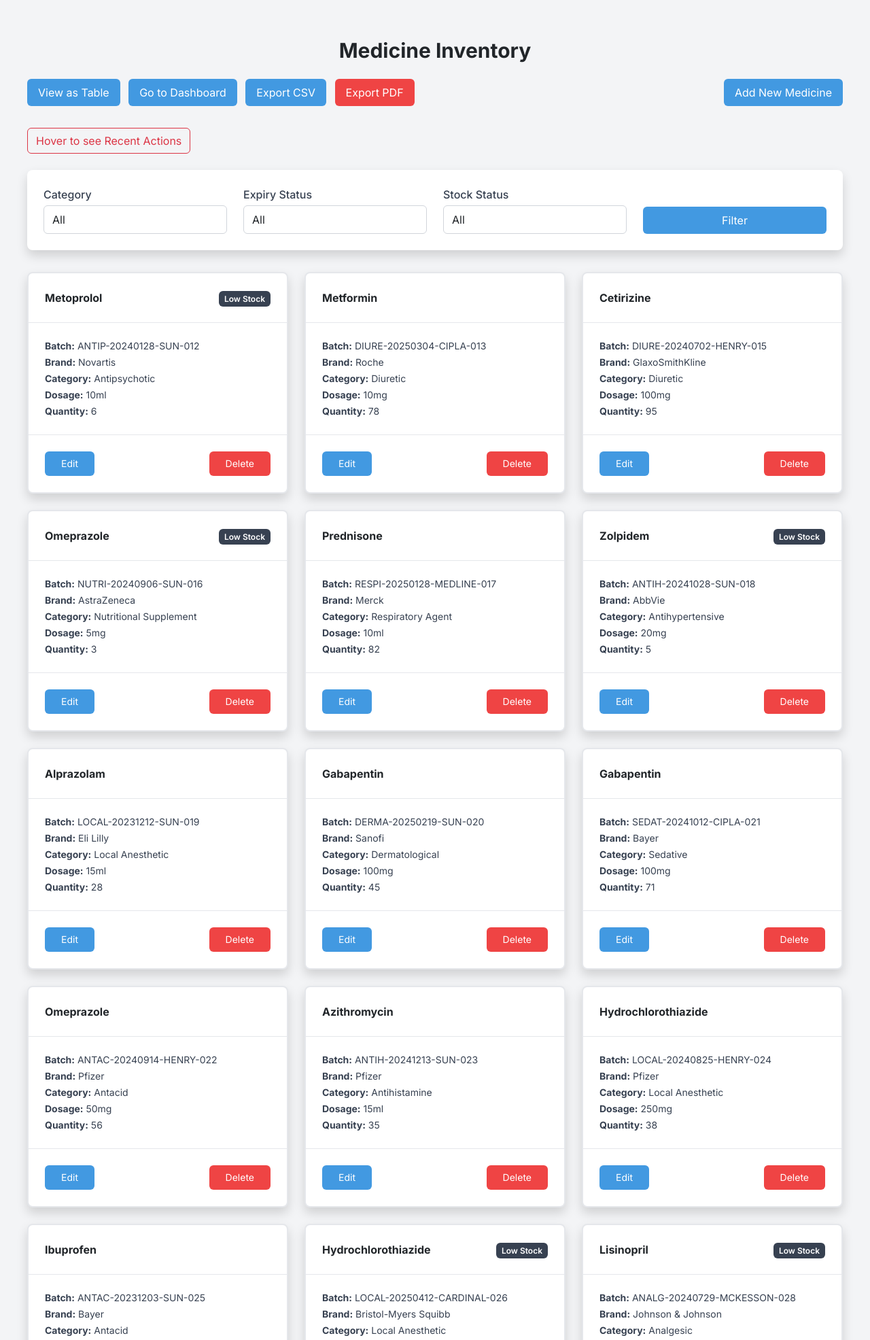
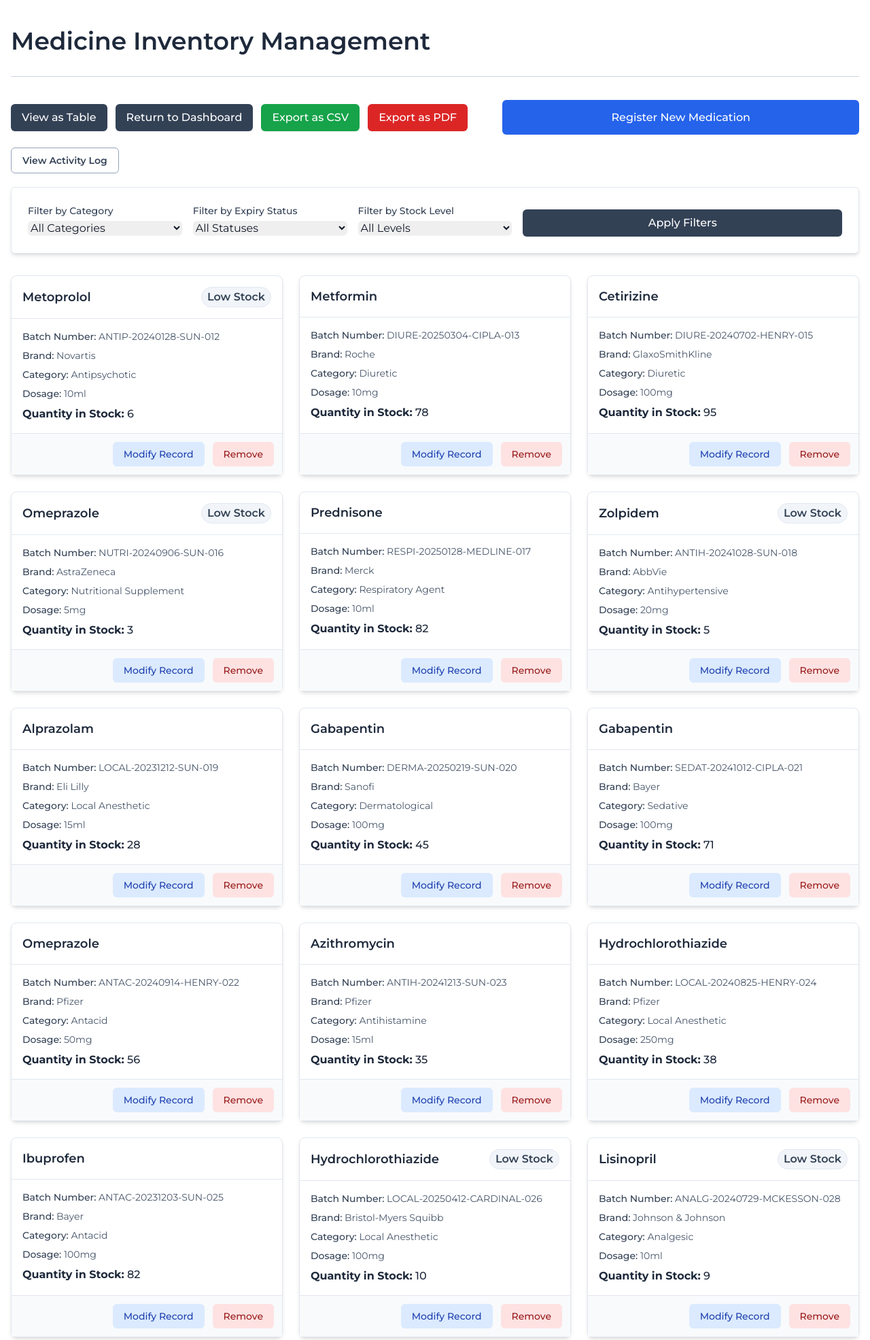
Before and after one commit to YOOSUF-HUB/Smart-Pharmacy-System, a Django app: page /medicine/cards/ in a window 1280 px wide. Shown: the top 1971 px of the page at 68% size. Run offline with Django 5.2, Linux system fonts and the light colour scheme; data comes from the database, SQL or seed files in the repository; both versions use the stored data as it was after the commit; some libraries are stand-ins or nearby versions.

Commit message:
Refactor medicine inventory templates for improved styling and structure Added tailwind

```diff
--- /dev/null
+++ b/templates/Medicine_inventory/base.html
@@ -0,0 +1,21 @@
+<!DOCTYPE html>
+<html lang="en">
+<head>
+  <meta charset="UTF-8" />
+  <meta name="viewport" content="width=device-width, initial-scale=1.0" />
+  <title>{% block title %}MediSync+{% endblock title %}</title>
+
+  <script src="https://cdn.tailwindcss.com"></script>
+
+  <link href="https://fonts.googleapis.com/css2?family=Inter:wght@400;600;700&display=swap" rel="stylesheet">
+  <link rel="preconnect" href="https://fonts.googleapis.com">
+  <link rel="preconnect" href="https://fonts.gstatic.com" crossorigin>
+  <link href="https://fonts.googleapis.com/css2?family=Montserrat:ital,wght@0,100..900;1,100..900&family=Questrial&display=swap" rel="stylesheet">
+
+</head>
+
+<body class="bg-white text-gray-900 min-h-screen">
+  {% block content %}
+  {% endblock content %}
+</body>
+</html>
--- a/templates/Medicine_inventory/view_medicine.html
+++ b/templates/Medicine_inventory/view_medicine.html
@@ -1,288 +1,199 @@
-{% extends 'base.html' %}
+{% extends 'Medicine_inventory/base.html' %}
 
-{% block title %}Medicine List{% endblock title %}
+{% block title %}Medical Inventory Management{% endblock title %}
 
 {% block content %}
-<!-- Tailwind CSS and Custom Styles -->
 <script src="https://cdn.tailwindcss.com"></script>
 <link href="https://fonts.googleapis.com/css2?family=Inter:wght@400;500;600;700&display=swap" rel="stylesheet">
+<link href="https://fonts.googleapis.com/css2?family=Lora:wght@400;500;600;700&display=swap" rel="stylesheet">
 <style>
-
   body {
-            font-family: 'Inter', sans-serif;
-            background-color: #f3f4f6; /* Light gray background */
+    font-family: "Montserrat", sans-serif;
+    background-color: #f8fafc;
   }
-        .container {
-            max-width: 1800px;
-            margin: 0 auto;
-            padding: 1rem;
+  .font-serif {
+    font-family: "Montserrat", sans-serif;
   }
-        .navbar {
-            background-color: #1a202c; /* Dark gray for navbar */
-            color: #ffffff;
-            padding: 1rem;
-            border-radius: 0.5rem;
-            margin-bottom: 1rem;
-        }
-        .navbar a {
-            color: #ffffff;
-            margin-right: 1.5rem;
-            text-decoration: none;
-            font-weight: 500;
-            transition: color 0.2s ease-in-out;
-        }
-        .navbar a:hover {
-            color: #a0aec0; /* Lighter gray on hover */
-        }
-        .btn-primary {
-            background-color: #4299e1; /* Blue */
-            color: white;
-            padding: 0.5rem 1rem;
-            border-radius: 0.375rem;
-            transition: background-color 0.2s ease-in-out;
-        }
-        .btn-primary:hover {
-            background-color: #3182ce; /* Darker blue */
-        }
-        .btn-danger {
-            background-color: #ef4444; /* Red */
-            color: white;
-            padding: 0.5rem 1rem;
-            border-radius: 0.375rem;
-            transition: background-color 0.2s ease-in-out;
-        }
-        .btn-danger:hover {
-            background-color: #dc2626; /* Darker red */
-        }
-        .form-control {
-            border: 1px solid #d1d5db;
-            padding: 0.5rem 0.75rem;
-            border-radius: 0.375rem;
-            width: 100%;
-            box-sizing: border-box; /* Ensures padding doesn't increase width */
-        }
-        .form-group label {
-            display: block;
-            margin-bottom: 0.5rem;
-            font-weight: 500;
-            color: #374151;
-        }
-        .messages {
-            list-style: none;
-            padding: 0;
-            margin-bottom: 1rem;
-        }
-        .messages li {
-            padding: 0.75rem 1rem;
-            border-radius: 0.375rem;
-            margin-bottom: 0.5rem;
-            font-weight: 500;
-        }
-        .messages .success {
-            background-color: #d1fae5; /* Green light */
-            color: #065f46; /* Green dark */
-            border: 1px solid #34d399;
-        }
-        .messages .error {
-            background-color: #fee2e2; /* Red light */
-            color: #991b1b; /* Red dark */
-            border: 1px solid #ef4444;
-        }
-        .messages .warning {
-            background-color: #fffbeb; /* Yellow light */
-            color: #92400e; /* Yellow dark */
-            border: 1px solid #f59e0b;
-        }
-        .messages .info {
-            background-color: #e0f2fe; /* Blue light */
-            color: #1e40af; /* Blue dark */
-            border: 1px solid #60a5fa;
-        }
-        .table-auto {
-            width: 100%;
-            border-collapse: collapse;
-        }
-        .table-auto th, .table-auto td {
-            border: 1px solid #e5e7eb;
-            padding: 0.75rem;
-            text-align: left;
-        }
-        .table-auto th {
-            background-color: #f9fafb;
-            font-weight: 600;
-            color: #374151;
-        }
-        .table-auto tbody tr:nth-child(odd) {
-            background-color: #f3f4f6;
-        }
-        .table-auto tbody tr:hover {
-            background-color: #e5e7eb;
-        }
-.popover {
-    max-width: 800px;
-    width: 800px;
-  }
-
 </style>
 
-<div class="container mx-auto px-4 py-8">
-  <h2 class="text-center text-3xl font-bold mb-6">Medicine Inventory</h2>
+<div class="container mx-auto max-w-7.5xl px-4 py-10">
+  <h2 class="font-serif text-left text-4xl font-semibold text-slate-800 mb-8">Medicine Inventory Management</h2>
+  <hr class="border-slate-300 mb-10">
 
-  <!-- Top Action Buttons -->
-  <div class="flex flex-wrap justify-between items-center mb-6">
-    <div class="mb-2 space-x-2">
-      <a href="{% url 'medicine_table' %}" class="btn-primary inline-block">View as Table</a>
-      <a href="{% url 'med_inventory_dash' %}" class="btn-primary inline-block">Go to Dashboard</a>
-      <a href="{% url 'export_medicine_csv' %}" class="btn-primary bg-green-500 hover:bg-green-600 inline-block">Export CSV</a>
-      <a href="{% url 'export_medicine_pdf' %}" class="btn-danger inline-block">Export PDF</a>
+  <div class="flex flex-wrap justify-between items-center mb-6 gap-4">
+    <div class="flex flex-wrap items-center gap-3">
+      <a href="{% url 'medicine_table' %}" class="bg-slate-700 hover:bg-slate-800 text-white font-medium py-2 px-4 rounded-md shadow-sm transition-colors">View as Table</a>
+      <a href="{% url 'med_inventory_dash' %}" class="bg-slate-700 hover:bg-slate-800 text-white font-medium py-2 px-4 rounded-md shadow-sm transition-colors">Return to Dashboard</a>
+      <a href="{% url 'export_medicine_csv' %}" class="bg-green-600 hover:bg-green-800 text-white font-medium py-2 px-4 rounded-md shadow-sm transition-colors">Export as CSV</a>
+      <a href="{% url 'export_medicine_pdf' %}" class="bg-red-600 hover:bg-red-900 text-white font-medium py-2 px-4 rounded-md shadow-sm transition-colors">Export as PDF</a>
     </div>
-    <div class="mb-2">
-      <a href="{% url 'medicine_create' %}" class="btn-primary inline-block">Add New Medicine</a>
+    <div>
+      <a href="{% url 'medicine_create' %}" class="bg-blue-600 hover:bg-blue-900 text-white font-medium py-4 px-40 rounded-md shadow-sm transition-colors">Register New Medication</a>
     </div>
   </div>
 
-  <div class="text-left my-4">
-  <button type="button"
-          class="btn btn-outline-danger"
-          data-bs-toggle="popover"
-          data-bs-html="true"
-          data-bs-trigger="hover focus"
-          title="Recently Performed Actions"
-          data-bs-content='
-            <ul class="list-group list-group-flush text-start">
+  <div class="text-left my-5">
+    <div class="relative inline-block group">
+      <button type="button" class="border border-slate-400 text-slate-700 hover:bg-slate-100 font-semibold py-2 px-4 rounded-md transition-colors duration-200 text-sm">
+        View Activity Log
+      </button>
+      <div class="absolute z-20 hidden group-hover:block bg-white rounded-md shadow-xl border w-96 max-w-md mt-2">
+        <div class="font-serif font-bold text-lg text-slate-800 p-3 border-b">
+          Recent Transaction Log
+        </div>
+        <ul class="divide-y divide-slate-200">
           {% for action in recent_actions %}
-                <li class="list-group-item d-flex justify-content-between align-items-center">
-                  <span>
-                    <strong>
+            <li class="p-3 flex justify-between items-center">
+              <div>
+                <strong class="font-semibold text-slate-800">
                   {% if action.medicine %}
                     {{ action.medicine.name }} ({{ action.medicine.batch_number }})
                   {% else %}
                     {{ action.medicine_name }} ({{ action.batch_number }})
                   {% endif %}
                 </strong>
-                    <span class="badge bg-warning ms-2">{{ action.get_action_display }}</span>
-                  </span>
-                  <small class="text-muted">{{ action.timestamp|date:"M d, Y H:i" }}</small>
+                <span class="text-xs font-semibold text-yellow-800 bg-yellow-100 border border-yellow-200 ml-2 px-2 py-0.5 rounded-full">{{ action.get_action_display }}</span>
+              </div>
+              <small class="text-slate-500 whitespace-nowrap text-xs">{{ action.timestamp|date:"M d, Y H:i" }}</small>
             </li>
           {% empty %}
-                <li class="list-group-item text-muted text-center">No recent actions.</li>
+            <li class="p-4 text-slate-500 text-center">No recent activity recorded.</li>
           {% endfor %}
         </ul>
-          '>
-    Hover to see Recent Actions
-  </button>
+      </div>
+    </div>
   </div>
 
-  <!-- Filter Section -->
-  <div class="bg-white shadow rounded-lg p-6 mb-8">
-    <form method="get" class="grid grid-cols-1 md:grid-cols-4 gap-4">
+  <div class="bg-white shadow-md rounded-md p-6 mb-8 border border-slate-200">
+    <form method="get" class="grid grid-cols-1 md:grid-cols-2 lg:grid-cols-5 gap-4 items-end">
       <div>
-        <label for="category" class="block font-medium text-gray-700 mb-1">Category</label>
-        <select name="category" id="category" class="form-control">
-          <option value="">All</option>
+        <label for="category" class="block text-sm font-medium text-slate-700 mb-1">Filter by Category</label>
+        <select name="category" id="category" class="w-full border-slate-300 rounded-md shadow-sm focus:border-blue-700 focus:ring-blue-700">
+          <option value="">All Categories</option>
           {% for cat in categories %}
             <option value="{{ cat }}" {% if request.GET.category == cat %}selected{% endif %}>{{ cat }}</option>
           {% endfor %}
         </select>
       </div>
       <div>
-        <label for="expiry" class="block font-medium text-gray-700 mb-1">Expiry Status</label>
-        <select name="expiry" id="expiry" class="form-control">
-          <option value="">All</option>
+        <label for="expiry" class="block text-sm font-medium text-slate-700 mb-1">Filter by Expiry Status</label>
+        <select name="expiry" id="expiry" class="w-full border-slate-300 rounded-md shadow-sm focus:border-blue-700 focus:ring-blue-700">
+          <option value="">All Statuses</option>
           <option value="near" {% if request.GET.expiry == 'near' %}selected{% endif %}>Near Expiry</option>
           <option value="expired" {% if request.GET.expiry == 'expired' %}selected{% endif %}>Expired</option>
         </select>
       </div>
       <div>
-        <label for="low_stock" class="block font-medium text-gray-700 mb-1">Stock Status</label>
-        <select name="low_stock" id="low_stock" class="form-control">
-          <option value="">All</option>
+        <label for="low_stock" class="block text-sm font-medium text-slate-700 mb-1">Filter by Stock Level</label>
+        <select name="low_stock" id="low_stock" class="w-full border-slate-300 rounded-md shadow-sm focus:border-blue-700 focus:ring-blue-700">
+          <option value="">All Levels</option>
           <option value="low" {% if request.GET.low_stock == 'low' %}selected{% endif %}>Low Stock</option>
         </select>
       </div>
-      <div class="flex items-end">
-        <button type="submit" class="btn-primary w-full">Filter</button>
+      <div class="flex gap-2 col-span-1 md:col-span-2 lg:col-span-2">
+        <button type="submit" class="w-full bg-slate-700 hover:bg-slate-800 text-white font-medium py-2 px-4 rounded-md shadow-sm transition-colors">Apply Filters</button>
+        {% if request.GET.category or request.GET.expiry or request.GET.low_stock %}
+          <a href="{% url 'medicine_cards' %}" class="w-full text-center border border-slate-300 hover:bg-slate-100 text-slate-700 font-medium py-2 px-4 rounded-md shadow-sm transition-colors">Clear Filters</a>
+        {% endif %}
       </div>
-        {% if request.GET.category or request.GET.expiry or request.GET.low_stock %}
-          <a href="{% url 'medicine_cards' %}" class="btn btn-outline-secondary">Reset Filters</a>
-        {% endif %}
-
-
     </form>
   </div>
 
-  <!-- Medicine Cards Grid -->
   <div class="grid gap-6 grid-cols-1 md:grid-cols-2 lg:grid-cols-3">
-    {% if medicine %}
     {% for med in medicine %}
-        <div class="bg-white rounded-lg shadow border-2 flex flex-col h-full">
-          <div class="flex justify-between items-center p-4 border-b">
-            <strong>{{ med.name }}</strong>
-            <div class="space-x-2">
+      <div class="bg-white rounded-lg shadow-md border border-slate-200 flex flex-col h-full transition-all duration-300 hover:shadow-lg hover:-translate-y-1">
+        <div class="p-4 border-b border-slate-200 flex justify-between items-center">
+          <h2 class="font-serif text-lg font-semibold text-slate-800">{{ med.name }}</h2>
+          <div class="flex items-center gap-2">
             {% if med.is_expired %}
-                <span class="text-xs font-semibold text-white bg-red-500 px-2 py-1 rounded">Expired</span>
+              <span class="text-s font-semibold text-red-800 bg-red-100 border border-red-200 px-2 py-0.5 rounded-full">Expired</span>
             {% elif med.near_expiry %}
-                <span class="text-xs font-semibold text-white bg-red-400 px-2 py-1 rounded">Near Expiry</span>
+              <span class="text-s font-semibold text-yellow-800 bg-yellow-100 border border-yellow-200 px-2 py-0.5 rounded-full">Near Expiry</span>
             {% endif %}
             {% if med.low_stock %}
-                <span class="text-xs font-semibold text-white bg-gray-700 px-2 py-1 rounded">Low Stock</span>
+              <span class="text-s font-semibold text-slate-700 bg-slate-100 border border-slate-200 px-2 py-0.5 rounded-full">Low Stock</span>
             {% endif %}
           </div>
         </div>
-          <div class="p-4 text-sm text-gray-700 space-y-1">
-            <p><strong>Batch:</strong> {{ med.batch_number }}</p>
-            <p><strong>Brand:</strong> {{ med.brand }}</p>
-            <p><strong>Category:</strong> {{ med.category }}</p>
-            <p><strong>Dosage:</strong> {{ med.dosage }}</p>
-            <p><strong>Quantity:</strong> {{ med.quantity_in_stock }}</p>
+        <div class="p-4 text-sm text-slate-600 space-y-2 flex-grow">
+          <p><strong class="font-medium text-slate-700">Batch Number:</strong> {{ med.batch_number }}</p>
+          <p><strong class="font-medium text-slate-700">Brand:</strong> {{ med.brand }}</p>
+          <p><strong class="font-medium text-slate-700">Category:</strong> {{ med.category }}</p>
+          <p><strong class="font-medium text-slate-700">Dosage:</strong> {{ med.dosage }}</p>
+          <p class="font-medium text-base text-slate-800 mt-1"><strong>Quantity in Stock:</strong> {{ med.quantity_in_stock }}</p>
         </div>
-          <div class="p-4 mt-auto border-t flex justify-between items-center">
-            <a href="{% url 'medicine_update' med.id %}" class="btn-primary text-sm px-4 py-2">Edit</a>
-            <button type="button"
-                    class="btn-danger text-sm px-4 py-2"
-                    data-bs-toggle="modal"
-                    data-bs-target="#deleteModal{{ med.id }}">
-              Delete
+        <div class="p-3 mt-auto bg-slate-50 border-t border-slate-200 flex justify-end items-center gap-3">
+          <a href="{% url 'medicine_update' med.id %}" class="text-sm font-medium bg-blue-100 text-blue-800 hover:bg-blue-200 px-4 py-2 rounded-md transition-colors">Modify Record</a>
+          <button type="button" class="open-modal-button text-sm font-medium bg-red-100 text-red-800 hover:bg-red-200 px-4 py-2 rounded-md transition-colors" data-modal-target="#deleteModal{{ med.id }}">
+            Remove
           </button>
         </div>
       </div>
 
-        <!-- Delete Modal -->
-        <div class="modal fade" id="deleteModal{{ med.id }}" tabindex="-1" aria-labelledby="deleteModalLabel{{ med.id }}" aria-hidden="true">
-          <div class="modal-dialog modal-dialog-centered">
-            <div class="modal-content">
-              <div class="modal-header">
-                <h5 class="modal-title">Confirm Delete</h5>
-                <button type="button" class="btn-close" data-bs-dismiss="modal" aria-label="Close"></button>
+      <div id="deleteModal{{ med.id }}" class="modal fixed inset-0 bg-black bg-opacity-50 overflow-y-auto h-full w-full z-50 hidden">
+        <div class="relative top-20 mx-auto p-5 border w-full max-w-md shadow-lg rounded-md bg-white">
+          <div class="mt-3 text-center">
+            <div class="mx-auto flex items-center justify-center h-12 w-12 rounded-full bg-red-100">
+              <svg class="h-6 w-6 text-red-700" fill="none" stroke="currentColor" viewBox="0 0 24 24" xmlns="http://www.w3.org/2000/svg">
+                <path stroke-linecap="round" stroke-linejoin="round" stroke-width="2" d="M12 9v2m0 4h.01m-6.938 4h13.856c1.54 0 2.502-1.667 1.732-3L13.732 4c-.77-1.333-2.694-1.333-3.464 0L3.34 16c-.77 1.333.192 3 1.732 3z"></path>
+              </svg>
             </div>
-              <div class="modal-body">
-                Are you sure you want to delete <strong>{{ med.name }} - {{ med.batch_number }}</strong>?
+            <h3 class="font-serif text-lg leading-6 font-medium text-slate-900 mt-4">Deletion Confirmation</h3>
+            <div class="mt-2 px-7 py-3">
+              <p class="text-sm text-slate-500">
+                Please confirm your intention to permanently delete the record for <strong>{{ med.name }} (Batch: {{ med.batch_number }})</strong>. This action cannot be reversed.
+              </p>
             </div>
-              <div class="modal-footer">
-                <button type="button" class="btn-primary" data-bs-dismiss="modal">Cancel</button>
-                <a href="{% url 'medicine_delete' med.id %}" class="btn-danger">Delete</a>
+            <div class="items-center px-4 py-3 flex justify-center gap-4">
+              <button type="button" class="close-modal-button px-4 py-2 bg-slate-200 text-slate-800 rounded-md hover:bg-slate-300 w-full">
+                Cancel
+              </button>
+              <a href="{% url 'medicine_delete' med.id %}" class="px-4 py-2 bg-red-700 text-white rounded-md hover:bg-red-800 w-full">
+                Confirm Deletion
+              </a>
             </div>
           </div>
         </div>
       </div>
-      {% endfor %}
-    {% else %}
-      <div class="col-span-3">
-        <div class="messages">
-          <li class="info text-center">No medicines found.</li>
+    {% empty %}
+      <div class="col-span-1 md:col-span-2 lg:col-span-3">
+        <div class="bg-slate-100 border border-slate-300 text-slate-700 px-4 py-3 rounded-md relative text-center" role="alert">
+          <span class="block sm:inline">No records match the specified criteria.</span>
         </div>
       </div>
-    {% endif %}
+    {% endfor %}
   </div>
 </div>
 
-<script src="https://cdn.jsdelivr.net/npm/bootstrap@5.3.0/dist/js/bootstrap.bundle.min.js"></script>
 <script>
   document.addEventListener('DOMContentLoaded', function () {
-    var popoverTriggerList = [].slice.call(document.querySelectorAll('[data-bs-toggle="popover"]'))
-    popoverTriggerList.forEach(function (popoverTriggerEl) {
-      new bootstrap.Popover(popoverTriggerEl)
-    })
+    const openModal = (modal) => modal && modal.classList.remove('hidden');
+    const closeModal = (modal) => modal && modal.classList.add('hidden');
+
+    document.querySelectorAll('.open-modal-button').forEach(button => {
+      button.addEventListener('click', () => {
+        const modal = document.querySelector(button.dataset.modalTarget);
+        openModal(modal);
+      });
+    });
+
+    document.querySelectorAll('.close-modal-button').forEach(button => {
+      button.addEventListener('click', () => {
+        const modal = button.closest('.modal');
+        closeModal(modal);
+      });
+    });
+
+    document.querySelectorAll('.modal').forEach(modal => {
+      modal.addEventListener('click', (event) => {
+        if (event.target === modal) closeModal(modal);
+      });
+      document.addEventListener('keydown', (event) => {
+        if (event.key === 'Escape' && !modal.classList.contains('hidden')) {
+          closeModal(modal);
+        }
+      });
+    });
   });
 </script>
 {% endblock content %}
```
Also changed, not shown: templates/Medicine_inventory/med_inventory_dash.html (+60 -92 lines), db.sqlite3. Lines whose indentation alone changed are shown as unchanged.
